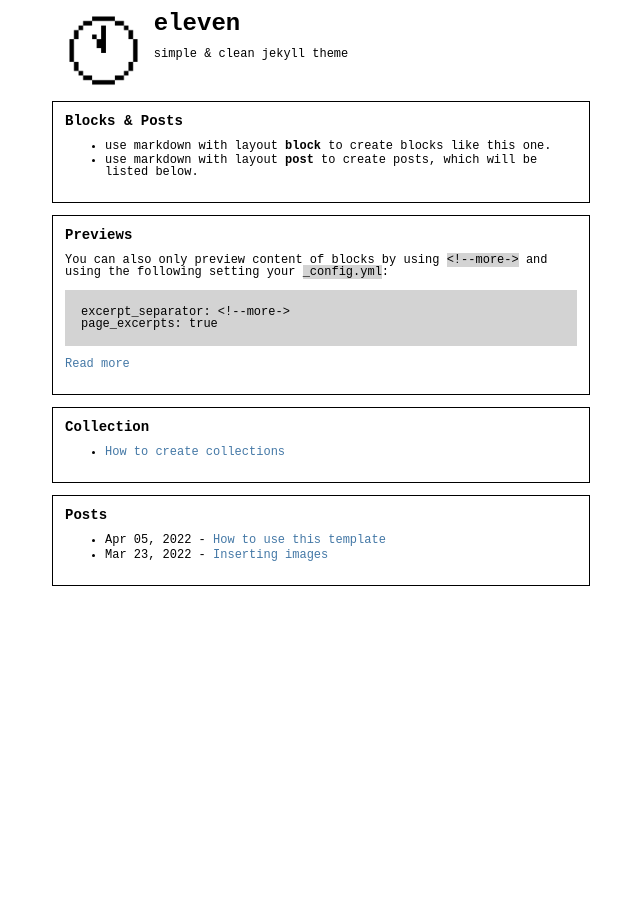
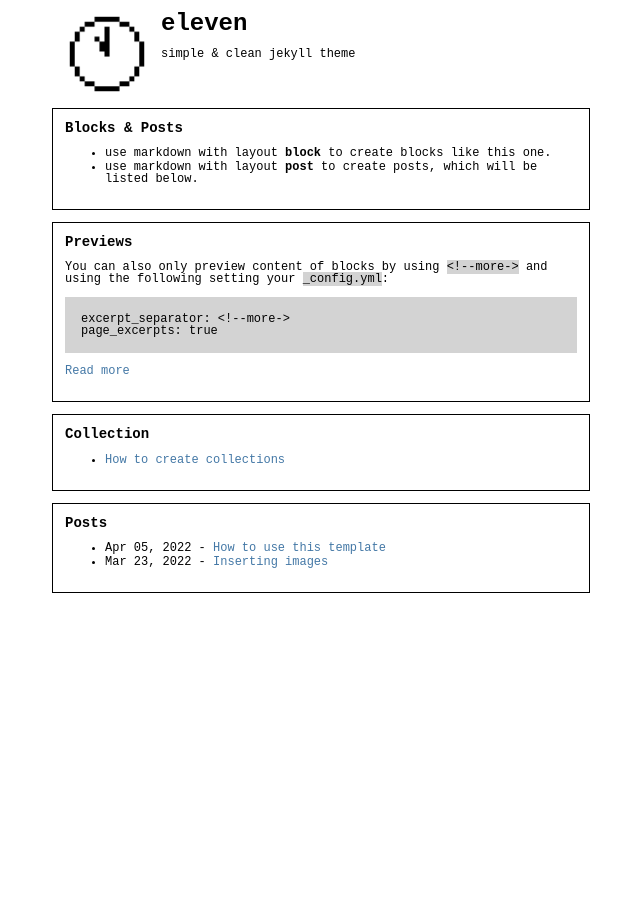
Before and after one commit to PaulSt/eleven, a Jekyll site: the page built from index.md, in a window 1280 px wide. Shown: the whole page, without its empty margins (319-959 px from the left). Built offline with Jekyll 4.4.1, drawn with Linux system fonts in a browser that asks for light colours.

Commit message:
fix logo

```diff
--- a/_sass/eleven.scss
+++ b/_sass/eleven.scss
@@ -78,8 +78,8 @@ h1 > img {
 
 
 img.logo {
-    height: 15%;
-    width:  15%;
+    height: 7em;
+    width:  7em;
     object-fit: cover;
     border-radius: 50%;
     float: left;
```
